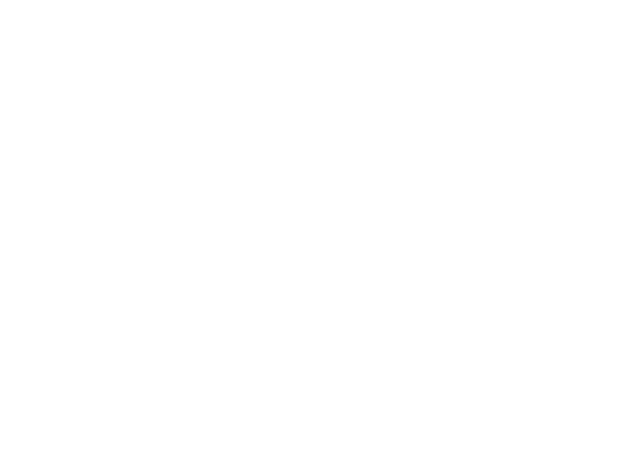
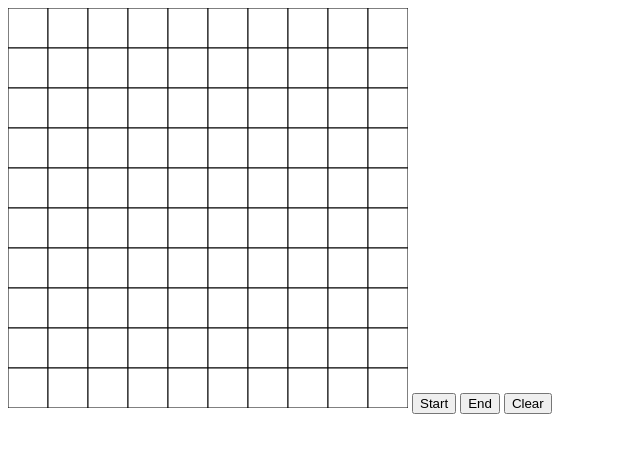
Before and after one commit to sumansid/gameoflife, a plain HTML site: page index.html in a window 1280 px wide. Shown: the whole page, without its empty margins (0-640 px from the left). Drawn offline with Linux system fonts and the light colour scheme.

Commit message:
Link grid array with canvas
Added functions for user interaction

```diff
--- a/index.html
+++ b/index.html
@@ -7,6 +7,11 @@
     <title>Document</title>
 </head>
 <body>
+    <canvas></canvas>
+    <button>Start</button>
+    <button>End</button>
+    <button id="clearBtn">Clear</button>
 
+<script src="index.js" ></script>
 </body>
 </html>
--- a/index.js
+++ b/index.js
@@ -1 +1,59 @@
-// js file
+const canvas = document.querySelector("canvas");
+const clearBtn = document.getElementById("clearBtn");
+const context = canvas.getContext("2d");
+const block = 40;
+canvas.width = 400;
+canvas.height = 400;
+const ROW = canvas.width / block;
+const COL = canvas.height / block;
+
+function buildGrid(){
+    const grid = [];
+
+    for (let y = 0; y < ROW; y++) {
+        var col = []
+        for (let x = 0; x < COL; x++) {
+            col.push(0)
+        }
+        grid.push(col);
+    }
+    return grid;
+}
+
+const grid = buildGrid();
+console.log(grid)
+
+function plotGrid(grid){
+
+       for (let i = 0; i < ROW; i++) {
+        for (let j = 0; j < COL; j++) {
+            const cell = grid[i][j];
+            context.beginPath();
+            context.rect(i * block, j* block, block, block);
+            context.fillStyle = cell ? "black" : "white";
+            context.fill();
+            context.stroke();
+        }
+
+    }
+
+}
+
+plotGrid(grid);
+
+canvas.addEventListener("click", evt => {
+
+  const tileX = ~~(evt.offsetX / block);
+  const tileY = ~~(evt.offsetY / block);
+  console.log("clicked ", tileX, tileY);
+  grid[tileX][tileY] = grid[tileX][tileY] ? 0 : 1;
+  console.log(grid);
+  plotGrid(grid);
+
+});
+
+clearBtn.onclick = function(){
+    console.log("cleared")
+    let newGrid = buildGrid();
+    plotGrid(newGrid);
+}
```
